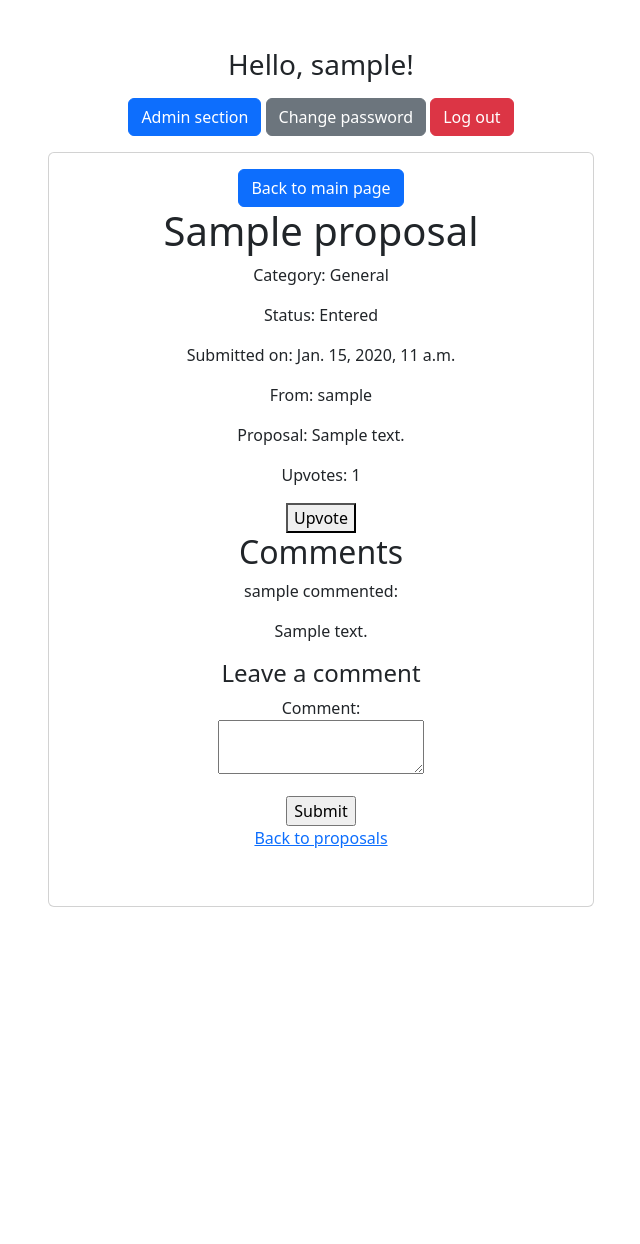
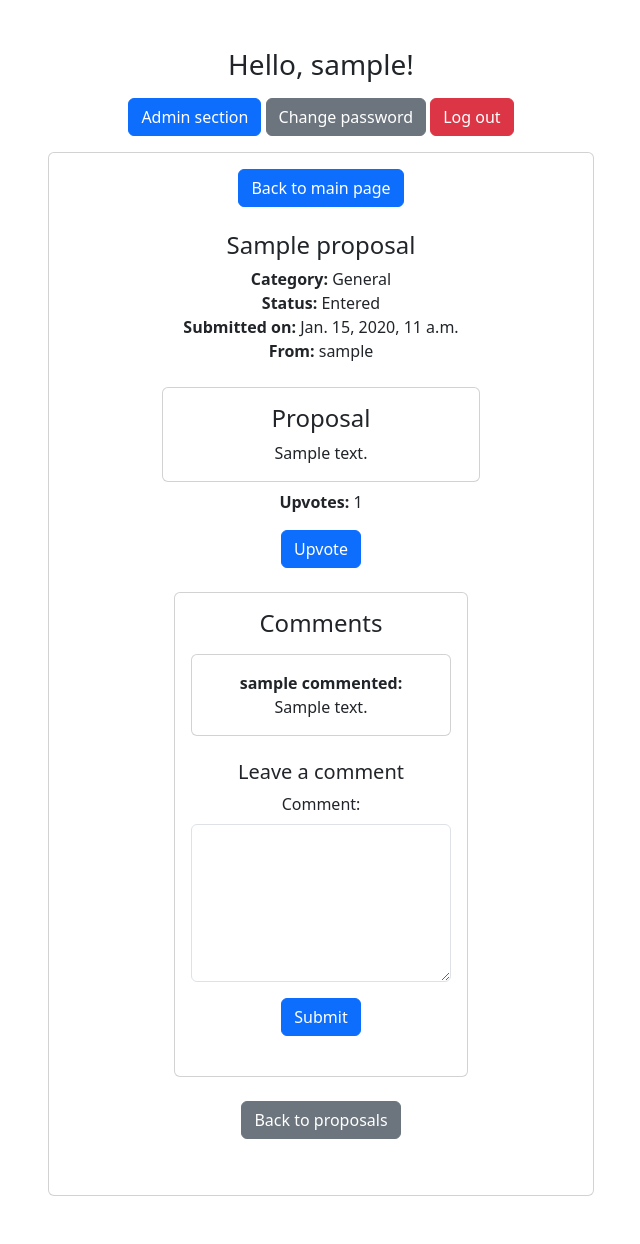
Before and after one commit to tf4482/improvo, a Django app: page /proposals/proposal_details/1 in a window 1280 px wide. Shown: the whole page, without its empty margins (319-959 px from the left). Before the commit the page ends 907 px from the top, so only its background shows below. Run offline with Django 5.2, Linux system fonts and the light colour scheme; a user stored in the database is signed in; tables that the repository leaves empty hold one stand-in row (values such as "Sample post"); some libraries are stand-ins or nearby versions.

Commit message:
feat: :lipstick: Reworked proposal_details.html

```diff
--- a/proposals/templates/proposal_details.html
+++ b/proposals/templates/proposal_details.html
@@ -1,41 +1,66 @@
-{% extends "base.html" %} {% load i18n %} {% block title %} {{ proposal.title }}
-{% endblock %} {% block content %}
+{% extends "base.html" %}
+{% load i18n %}
+{% block title %}{{ proposal.title }}{% endblock %}
+{% block content %}
 
-<h1>{{ proposal.title }}</h1>
+<div class="container">
+    <div class="row">
+        <div class="col-md-8 offset-md-2 mt-4">
+            <h4>{{ proposal.title }}</h4>
 
-<p>{% trans "Category" %}: {{ proposal.category }}</p>
-<p>{% trans "Status" %}: {{ proposal.status }}</p>
-<p>{% trans "Submitted on" %}: {{ proposal.datetime }}</p>
-<p>{% trans "From" %}: {{ proposal.author }}</p>
-<p>{% trans "Proposal" %}: {{ proposal.content }}</p>
-
-<p>{% trans "Upvotes" %}: {{ upvote_count }}</p>
+            <div class="mb-3">
+                <p class="mb-0"><strong>{% trans "Category" %}:</strong> {{ proposal.category }}</p>
+                <p class="mb-0"><strong>{% trans "Status" %}:</strong> {{ proposal.status }}</p>
+                <p class="mb-0"><strong>{% trans "Submitted on" %}:</strong> {{ proposal.datetime }}</p>
+                <p class="mb-0"><strong>{% trans "From" %}:</strong> {{ proposal.author }}</p>
+                <div class="card mt-4">
+                    <div class="card-body">
+                        <h4 class="card-title">{% trans "Proposal" %}</h4>
+                        <p class="card-text mb-0">{{ proposal.content }}</p>
+                    </div>
+                </div>
+                <p class="mb-0 mt-2"><strong>{% trans "Upvotes" %}:</strong> {{ upvote_count }}</p>
+            </div>
 
             <form action="{% url 'upvote_proposal' proposal.id %}" method="post">
                 {% csrf_token %}
-  <button type="submit">{% trans "Upvote" %}</button>
+                <button type="submit" class="btn btn-primary">{% trans "Upvote" %}</button>
             </form>
 
             {% if error_message %}
-<p style="color: red">{{ error_message }}</p>
+            <p class="mt-3" style="color: red">{{ error_message }}</p>
             {% endif %}
 
-<h2>{% trans "Comments" %}</h2>
+            <div class="container-xl">
+                <div class="card mt-4">
+                    <div class="card-body">
+                        <h4 class="card-title">{% trans "Comments" %}</h4>
+                        <div class="mt-3">
                             {% for comment in comments %}
-<div>
-  <p>{{ comment.author }} {% trans "commented" %}:</p>
-  <p>{{ comment.text }}</p>
+                            <div class="card mb-3">
+                                <div class="card-body">
+                                    <p class="mb-0"><strong>{{ comment.author }} {% trans "commented" %}:</strong></p>
+                                    <p class="mb-0">{{ comment.text }}</p>
+                                </div>
                             </div>
                             {% endfor %}
+                        </div>
+                        <h5 class="mt-4">{% trans "Leave a comment" %}</h5>
+                        <form method="post" class="mb-4">
+                            {% csrf_token %}
+                            <div class="mb-3">
+                                <label for="id_text" class="form-label">{% trans "Comment" %}:</label>
+                                <textarea name="Text" id="id_text" class="form-control" rows="6"></textarea>
+                            </div>
+                            <button type="submit" class="btn btn-primary">{% trans "Submit" %}</button>
+                        </form>
+                    </div>
+                </div>
+            </div>
 
-<h4>{% trans "Leave a comment" %}</h4>
-
-<form method="post">
-  {% csrf_token %}
-  <p>{% trans "Comment" %}:<br /><textarea name="Text"></textarea></p>
-  <input type="submit" value="Submit" />
-</form>
-
-<p><a href="{% url 'proposals' %}">{% trans "Back to proposals" %}</a></p>
+            <p><a href="{% url 'proposals' %}" class="btn btn-secondary mt-4">{% trans "Back to proposals" %}</a></p>
+        </div>
+    </div>
+</div>
 
 {% endblock %}
```
Lines whose indentation alone changed are shown as unchanged.
